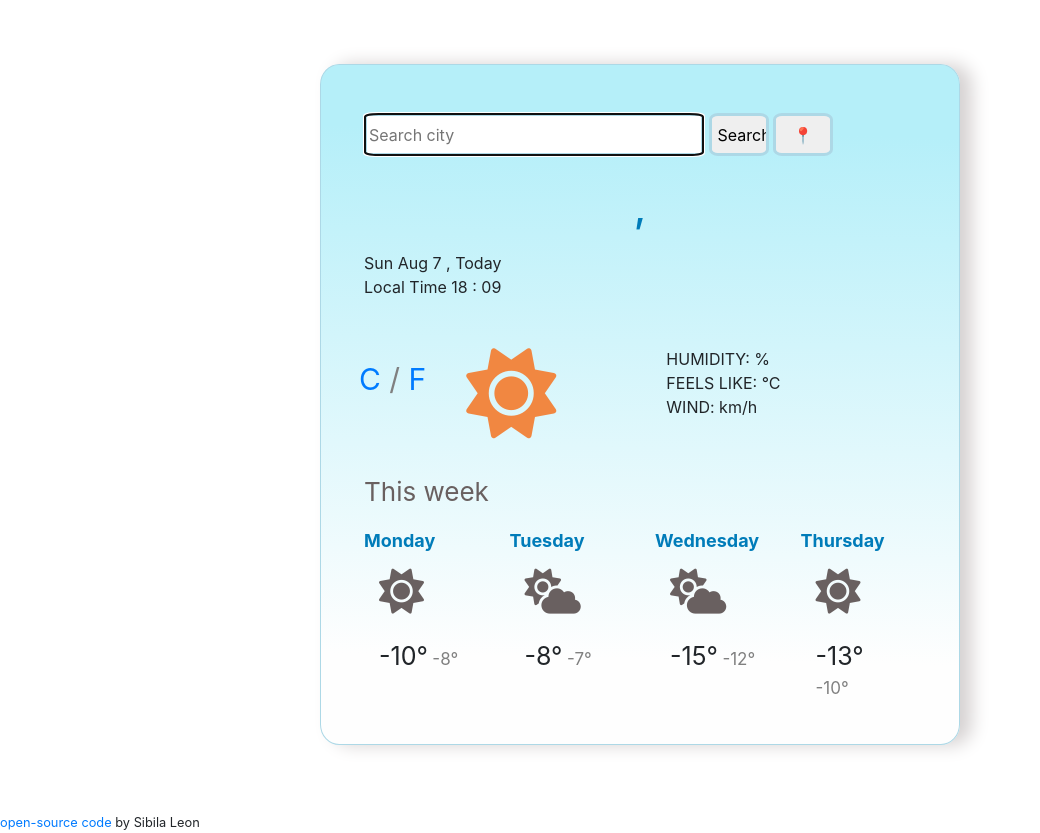
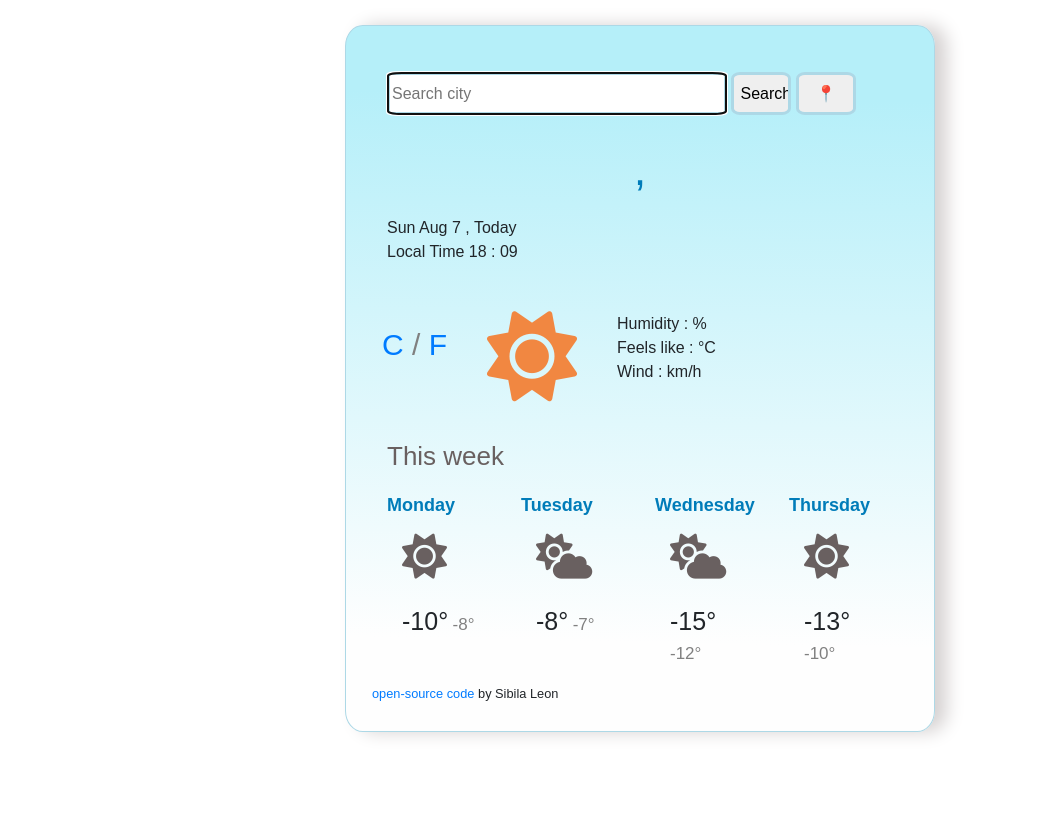
Before and after one commit to SibilaLE/weather-application, a plain HTML site: page index.html in a window 1280 px wide. Shown: the whole page, without its empty margins (0-1040 px from the left). After the commit the page ends 800 px from the top, so only its background shows below. Drawn offline with nearby package versions, Linux system fonts and the light colour scheme; no server answers; a web font is replaced by a local one.

Commit message:
styled font size

```diff
--- a/index.html
+++ b/index.html
@@ -5,7 +5,7 @@
     <meta http-equiv="X-UA-Compatible" content="IE=edge">
     <meta name="viewport" content="width=device-width, initial-scale=1.0">
     <title>Document</title>
-    <link rel="stylesheet" href="style.css" />
+
     <script src="https://kit.fontawesome.com/f24dd28d6c.js" crossorigin="anonymous"></script>
     <link rel="stylesheet" href="https://cdn.jsdelivr.net/npm/bootstrap@4.3.1/dist/css/bootstrap.min.css" integrity="sha384-ggOyR0iXCbMQv3Xipma34MD+dH/1fQ784/j6cY/iJTQUOhcWr7x9JvoRxT2MZw1T" crossorigin="anonymous">
     <script src="https://unpkg.com/axios/dist/axios.min.js"></script>
@@ -16,6 +16,7 @@
     <link rel="preconnect" href="https://fonts.gstatic.com" crossorigin>
     <link href="https://fonts.googleapis.com/css2?family=Amaranth&family=Comfortaa:wght@300&family=Cormorant:ital,wght@1,300&family=Poppins:ital,wght@1,200&family=Square+Peg&display=swap" rel="stylesheet">
 
+    <link rel="stylesheet" href="style.css" />
 </head>
 <body>
     <div class="page">
@@ -40,7 +41,7 @@
       </div>
 
     <br/><br/>
-      <h2 id="weatherTemp"> </h2>
+      <h2 id="weatherTemp">  </h2>
       <span class="celcius">
         <a href="#" id = "temp-cel">
           C
@@ -53,9 +54,9 @@
         <span class="pic"><i class="fa-solid fa-sun"></i>
         </span>
       <ul>
-        <li>HUMIDITY: <span id= "humidity"> </span>%</li>
-        <li>FEELS LIKE: <span id= "feelsLike"> </span>°C</li>
-        <li>WIND: <span id= "wind_"> </span>km/h</li>
+        <li>Humidity : <span id= "humidity"> </span>%</li>
+        <li>Feels like : <span id= "feelsLike"> </span>°C</li>
+        <li>Wind : <span id= "wind_"> </span>km/h</li>
       </ul></div>
 
       <p>This week</p>
@@ -97,13 +98,16 @@
         </div>
       </div>
     </div>
-  </div>
-  <small>
+
+
+   <small>
     <a href="https://github.com/SibilaLE/weather-application" target="_blank">
     open-source code</a> by Sibila Leon
   </small>
+</div>
 
-    <script src="index.js"></script>
+
+<script src="index.js"></script>
 
 </body>
 </html>
--- a/style.css
+++ b/style.css
@@ -3,7 +3,8 @@ body {
   font-family: "Amaranth", sans-serif;
 }
 .page {
-  margin: 5% 25%;
+  margin: 25px auto;
+  max-width: 590px;
   background: linear-gradient(
     181.2deg,
     rgb(181, 239, 249) 10.5%,
@@ -11,7 +12,7 @@ body {
   );
   border: 0.5px solid lightblue;
   border-radius: 3%;
-  padding: 28px;
+  padding: 26px;
   box-shadow: 12px 0px 18px rgb(214, 210, 210);
 }
 
@@ -57,9 +58,9 @@ h1 {
   font-size: 45px;
 }
 h2 {
-  font-size: 75px;
+  font-size: 70px;
   color: #007cb9;
-  padding-left: 60px;
+  padding-left: 50px;
 }
 .celcius {
   font-size: 30px;
@@ -74,9 +75,9 @@ h2 {
 }
 li {
   position: relative;
-  left: 100px;
+  margin: 0;
+  padding: 0;
   list-style: none;
-  margin-left: -30px;
 }
 p {
   font-size: 26px;
```
